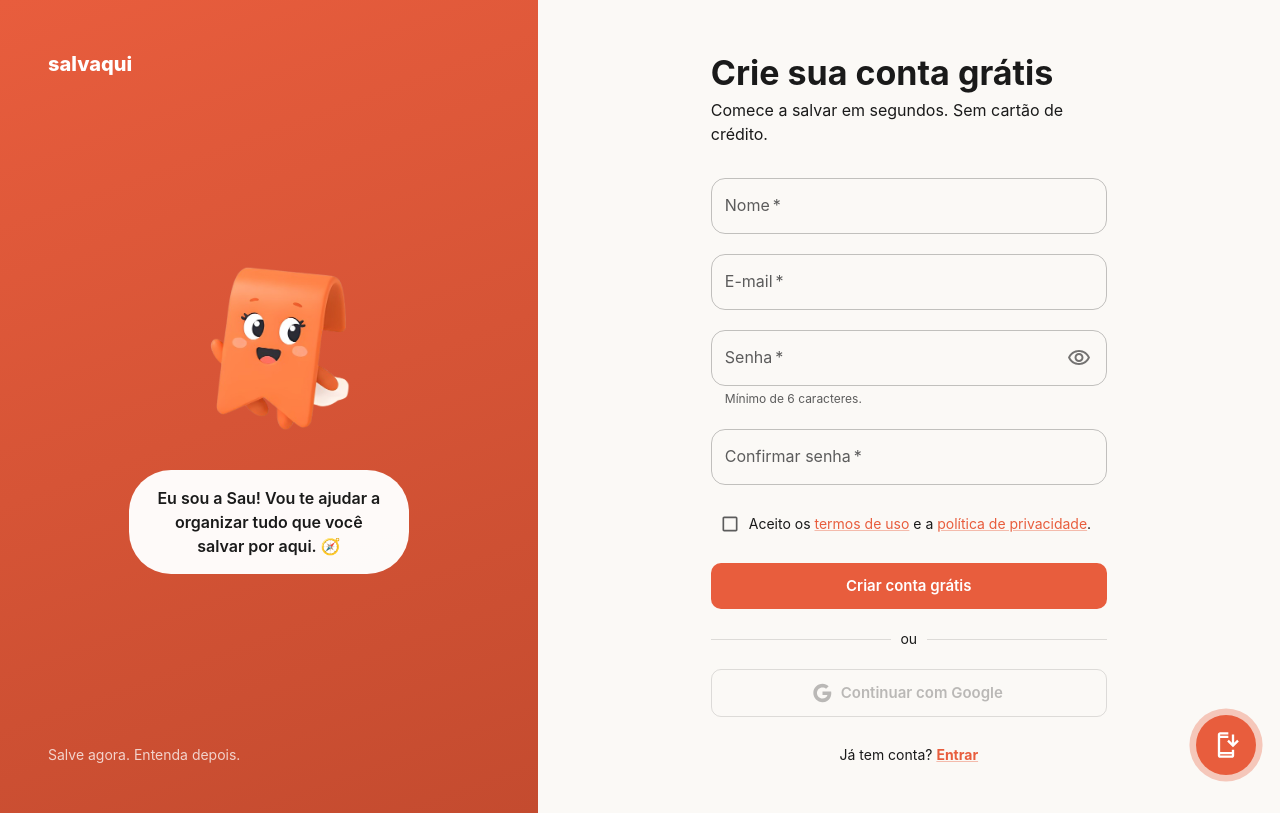
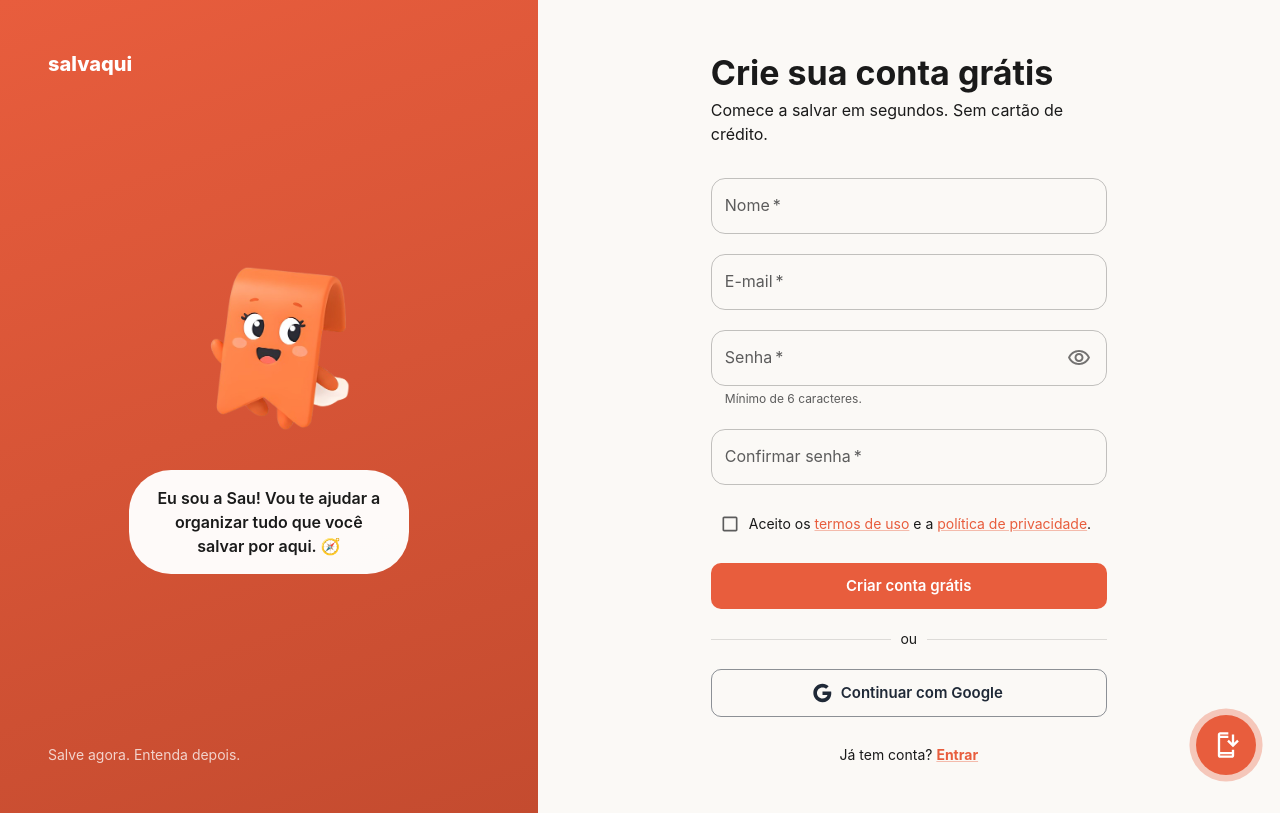
Before and after one commit to NathanWMartins/Salvaqui, a React (Vite) app: page /signup in a window 1280 px wide. Built offline with nearby package versions, Linux system fonts and the light colour scheme; no server answers.

Commit message:
feat: Google Login

```diff
--- a/src/pages/SignupPage.tsx
+++ b/src/pages/SignupPage.tsx
@@ -17,7 +17,7 @@ import VisibilityOutlinedIcon from '@mui/icons-material/VisibilityOutlined'
 import VisibilityOffOutlinedIcon from '@mui/icons-material/VisibilityOffOutlined'
 import GoogleIcon from '@mui/icons-material/Google'
 import AuthLayout from '../components/AuthLayout'
-import { signupWithEmail } from '../lib/auth'
+import { signupWithEmail, loginWithGoogle } from '../lib/auth'
 import { useAuth } from '../contexts/AuthContext'
 
 export default function SignupPage() {
@@ -30,6 +30,7 @@ export default function SignupPage() {
   const [acceptedTerms, setAcceptedTerms] = useState(false)
   const [showPassword, setShowPassword] = useState(false)
   const [loading, setLoading] = useState(false)
+  const [googleLoading, setGoogleLoading] = useState(false)
   const [error, setError] = useState<string | null>(null)
   const [info, setInfo] = useState<string | null>(null)
 
@@ -38,6 +39,17 @@ export default function SignupPage() {
   useEffect(() => {
     if (session) navigate('/inicio')
   }, [session, navigate])
+
+  const handleGoogleSignup = async () => {
+    setError(null)
+    setGoogleLoading(true)
+    try {
+      await loginWithGoogle()
+    } catch (err) {
+      setError(err instanceof Error ? err.message : 'Não foi possível continuar com o Google.')
+      setGoogleLoading(false)
+    }
+  }
 
   const handleSubmit = async (event: FormEvent<HTMLFormElement>) => {
     event.preventDefault()
@@ -175,9 +187,10 @@ export default function SignupPage() {
           color="secondary"
           startIcon={<GoogleIcon />}
           fullWidth
-          disabled
+          disabled={googleLoading}
+          onClick={handleGoogleSignup}
         >
-          Continuar com Google
+          {googleLoading ? 'Redirecionando...' : 'Continuar com Google'}
         </Button>
 
         <Typography variant="body2" color="text.secondary" sx={{ textAlign: 'center', pt: 1 }}>
```
